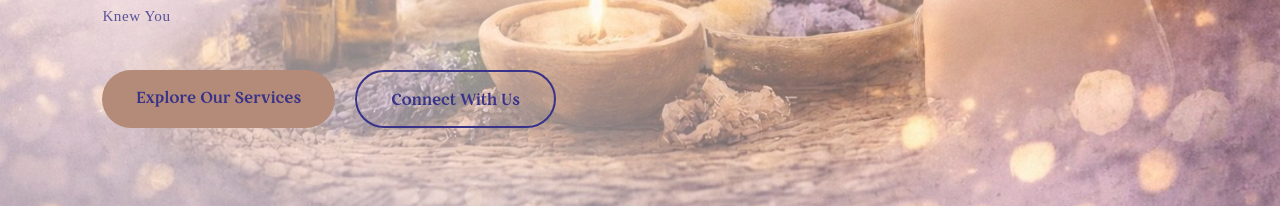
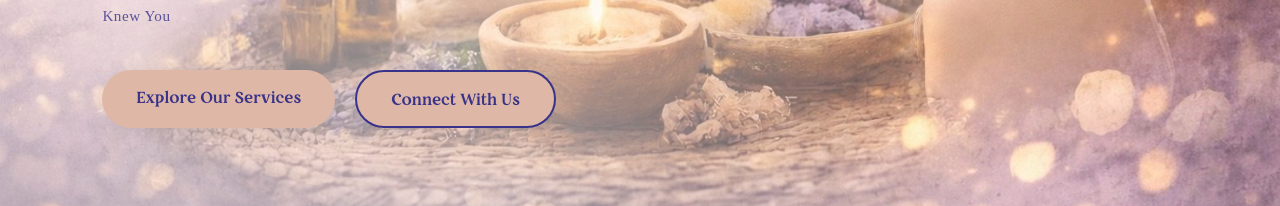
Before and after one commit to KrishnanN27/knewyouv2, a React (Vite) app in the folder knewyou/: page / in a window 1280 px wide. Shown: the part 656-862 px from the top of the page. Built offline with nearby package versions, Linux system fonts and the light colour scheme; a web font is replaced by a local one.

Commit message:
Added buttons animation

```diff
--- a/knewyou/src/sections/Home.css
+++ b/knewyou/src/sections/Home.css
@@ -87,10 +87,10 @@
   flex-wrap: wrap;
 }
 
-
 /* ============================= */
 /* BUTTONS */
 /* ============================= */
+
 .hero-cta {
   display: flex;
   gap: 20px;
@@ -103,34 +103,34 @@
   border-radius: 50px;
   text-decoration: none;
   font-weight: 600;
-  transition: all 0.3s ease;
+  transition: background 0.3s ease,
+              color 0.3s ease,
+              border-color 0.3s ease,
+              box-shadow 0.3s ease;
 }
 
 /* Primary Button */
 .primary-btn {
-  background: var(--primary);
+  background: #dfb7a6;
   color: #383389;
+  box-shadow: 0 4px 14px rgba(0, 0, 0, 0.08);
 }
 
 .primary-btn:hover {
-  background: var(--primary-dark);
-  transform: translateY(-3px);
+  background: #ffc6ad; /* slightly darker than --primary */
+  box-shadow: 0 6px 18px rgba(0, 0, 0, 0.12);
 }
 
 /* Secondary Button */
 .secondary-btn {
   border: 2px solid #383389;
   color: #383389;
-  background: transparent;
+  background: #dfb7a6;
 }
 
 .secondary-btn:hover {
-  background: rgba(56, 51, 137, 0.08); /* very soft tint */
-  border-color: #383389;
-  color: #383389;
-  transform: translateY(-3px);
+  background: #ffc6ad;
 }
-
 
 /* ============================= */
 /* PILLARS SECTION */
```
